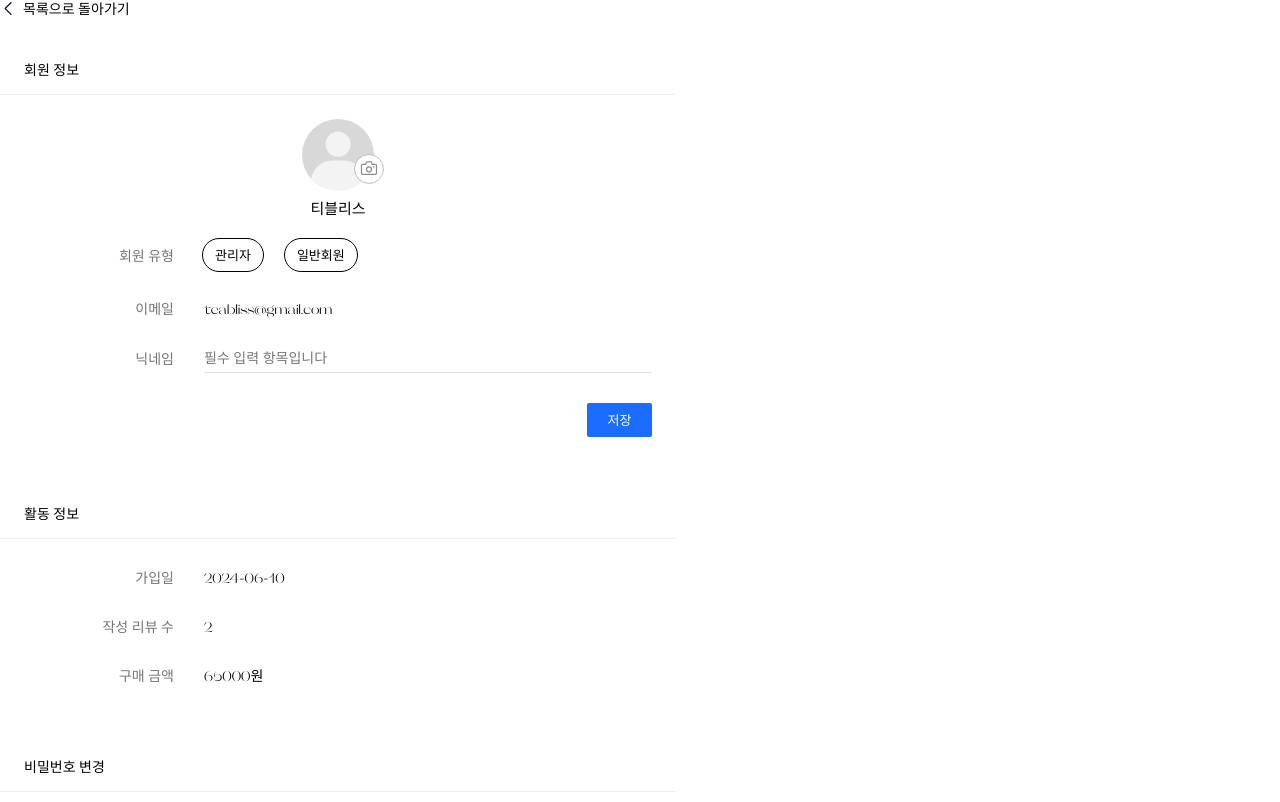
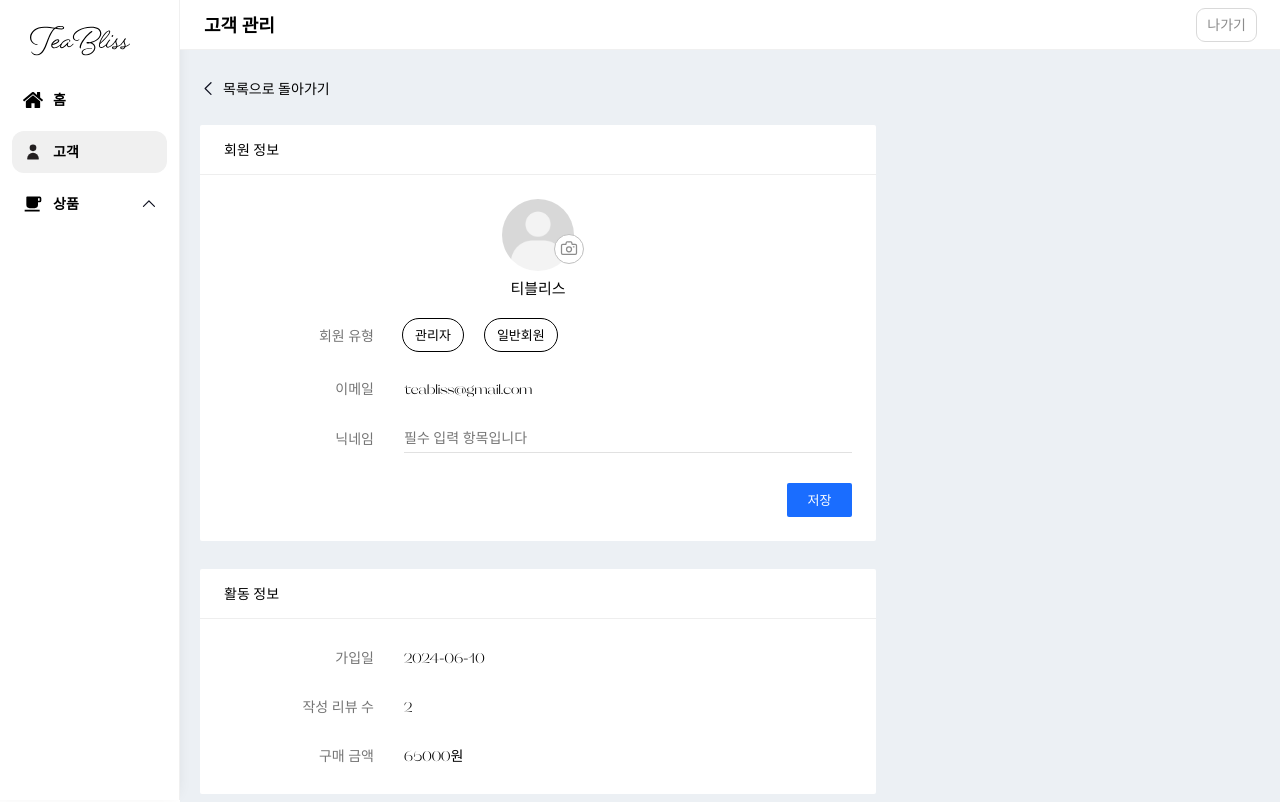
Before and after one commit to Tea-Bliss/FE_Tea_Bliss, a Next.js app: page /admin/customer/detail in a window 1280 px wide. Shown: the top 802 px of the page. Built offline with nearby package versions, Linux system fonts and the light colour scheme; no server answers.

Commit message:
fix: 관리자 레이아웃 수정

```diff
--- /dev/null
+++ b/src/app/(NoHeaderFooter)/admin/layout.tsx
@@ -0,0 +1,11 @@
+import { ReactNode } from 'react';
+
+import AdminLayout from '@/components/page-layout/adminLayout';
+
+export default function AdminPageLayout({
+  children,
+}: Readonly<{
+  children: ReactNode;
+}>) {
+  return <AdminLayout>{children}</AdminLayout>;
+}
```
